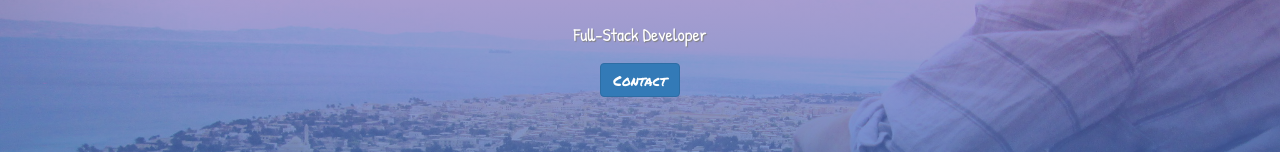
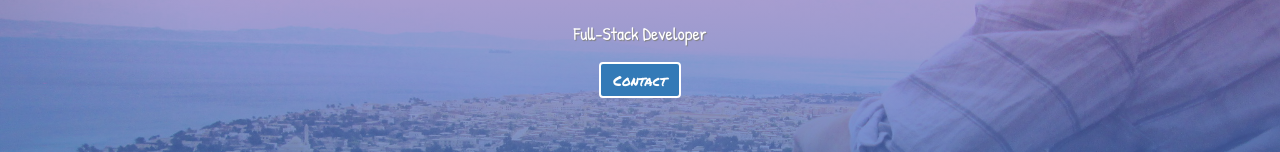
Before and after one commit to sinninga/first-portfolio, a React app: page / in a window 1280 px wide. Shown: the part 359-511 px from the top of the page. Built offline with nearby package versions, Linux system fonts and the light colour scheme.

Commit message:
button css

```diff
--- a/assets/stylesheets/application.scss
+++ b/assets/stylesheets/application.scss
@@ -44,6 +44,8 @@ body {
 .banner-button {
   margin-top: 1vh;
   font-family: 'Permanent Marker', cursive;
+  border-color: white;
+  border-width: 2px;
 }
 
 .skills {
```
